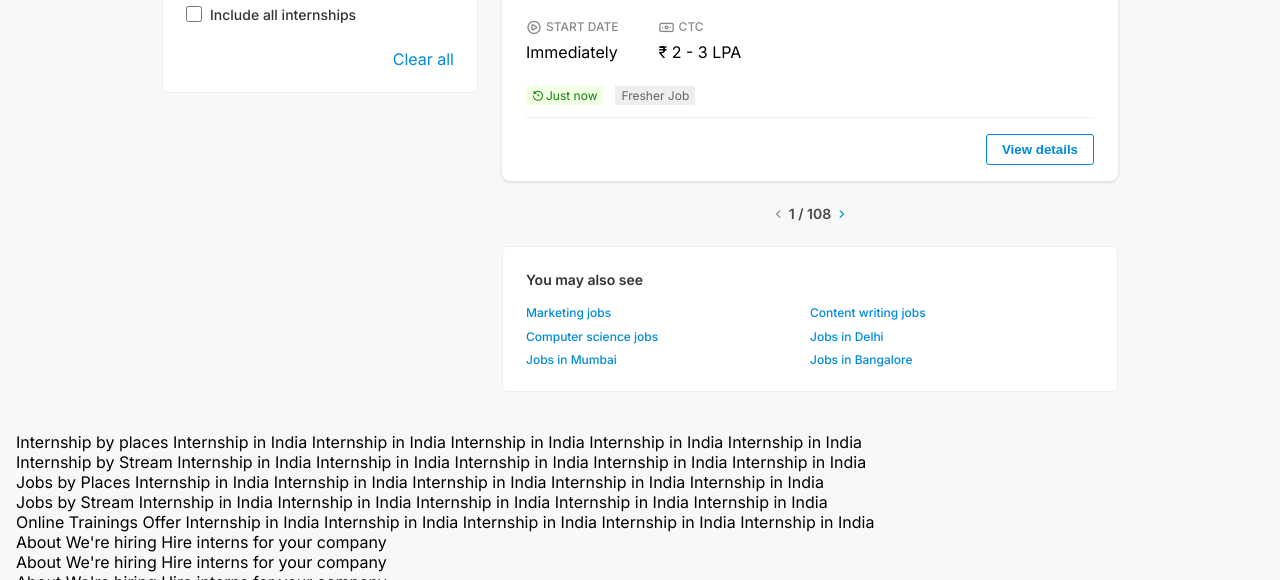
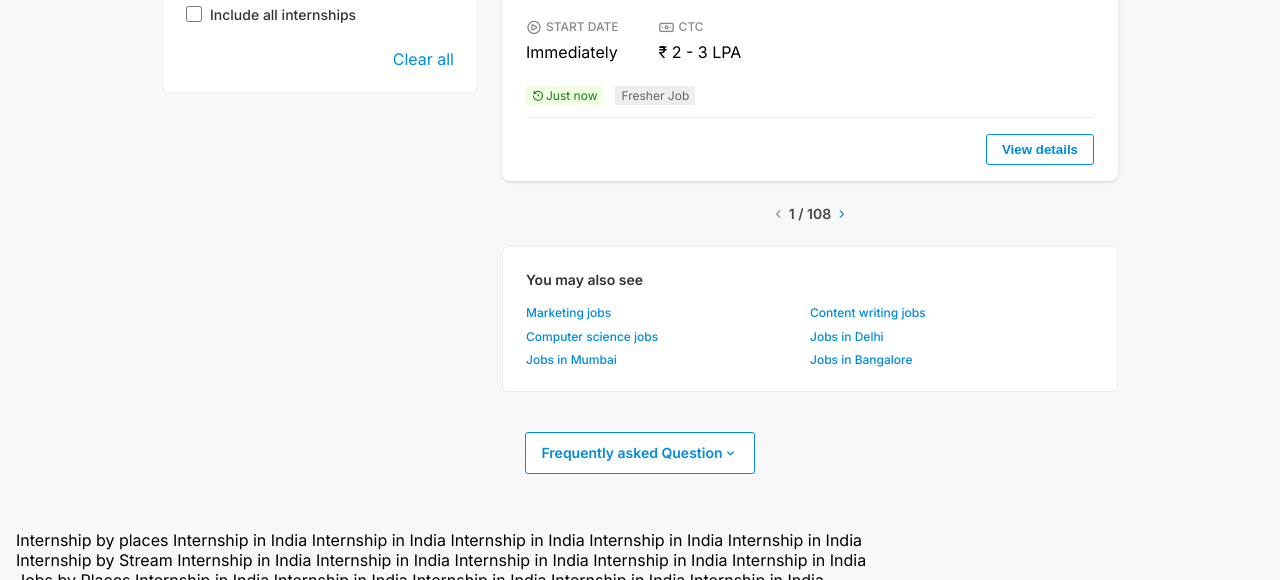
Before and after one commit to Tusar78/internshala, a plain HTML site: page index.html in a window 1280 px wide. Shown: the part 567-1147 px from the top of the page. Drawn offline with nearby package versions, Linux system fonts and the light colour scheme.

Commit message:
Faq button done

```diff
--- a/assets/css/style.css
+++ b/assets/css/style.css
@@ -581,3 +581,34 @@ img {
   color: #008bdc;
   cursor: pointer;
 }
+
+/* =-= FAQ section =-= */
+.faq {
+  margin: 0 auto;
+}
+
+.faq__wrap {
+  display: flex;
+  justify-content: center;
+  padding-bottom: 56px;
+}
+
+.faq__btn--icon {
+  font-size: 1rem;
+}
+
+.faq__btn {
+  display: flex;
+  align-items: center;
+  justify-content: center;
+  padding: 11px 15px;
+  background: #fff;
+  border: 1px solid #008bdc;
+  box-sizing: border-box;
+  border-radius: 3px;
+  color: #008bdc;
+  font-weight: 600;
+  min-width: 80px;
+  line-height: 1.14285714;
+  font-size: 14px;
+}
--- a/index.html
+++ b/index.html
@@ -259,6 +259,14 @@
           </div>
         </div>
       </section>
+      <section class="faq container">
+        <div class="faq__wrap">
+          <a href="#" class="faq__btn">
+            Frequently asked Question
+            <i class="uil uil-angle-down faq__btn--icon"></i>
+          </a>
+        </div>
+      </section>
     </main>
 
     <!-- =-= Footer =-= -->
```
